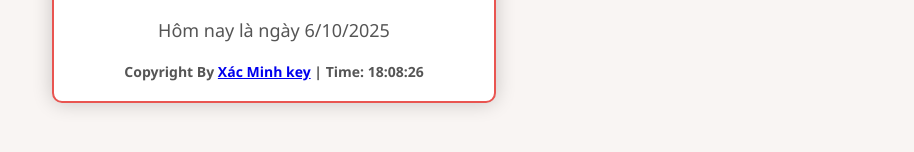
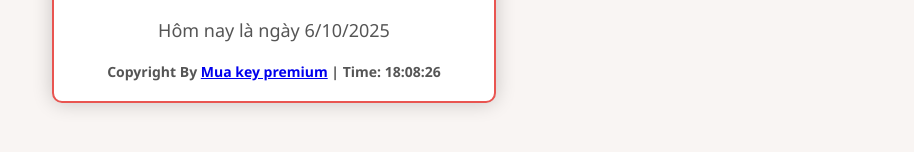
Before and after one commit to webminhfansub/laykey, a plain HTML site: page index.html in a window 1280 px wide. Shown: the part 479-631 px from the top of the page, without its empty margins (366-1280 px from the left). Drawn offline with Linux system fonts and the light colour scheme.

Commit message:
Update index.html

```diff
--- a/index.html
+++ b/index.html
@@ -158,7 +158,7 @@
         <div id="dateDisplay" style="margin-top: 10px; font-size: 18px; color: #555;"></div>
         <div class="footer">
             <b>Copyright By
-                <a href="https://webminhfansub.github.io/Xacminhkey" class="admin-link">Xác Minh key</a> |
+                <a href="https://www.facebook.com/minh.fansub" class="admin-link">Mua key premium</a> |
                 Time: <span id="clock"></span>
             </b>
         </div>
```
